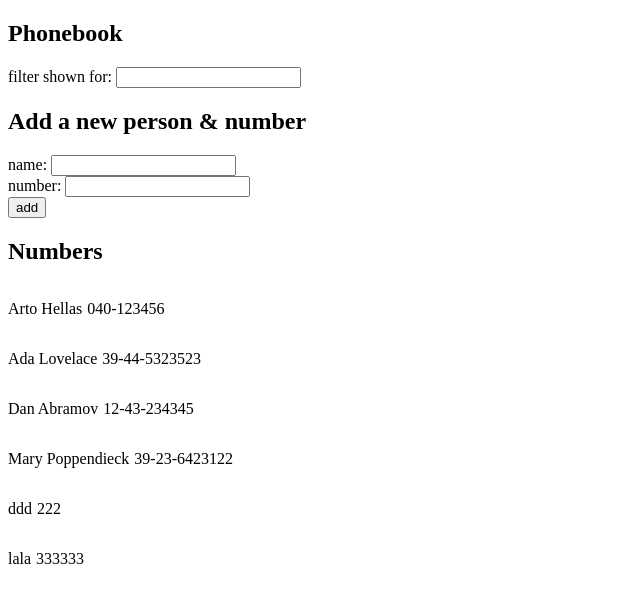
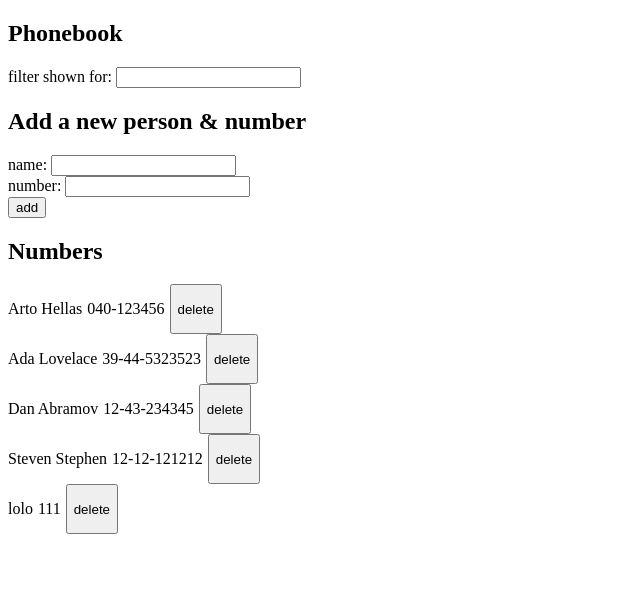
Before and after one commit to DemianVoksi/fullstackopen, a React (Vite) app in the folder part2/phonebook/: page / in a window 1280 px wide. Shown: the top 602 px of the page, without its empty margins (0-640 px from the left). Built offline with nearby package versions, Linux system fonts and the light colour scheme; data requests are answered from the project's data file.

Commit message:
2.14 & 2.15

```diff
--- a/part2/phonebook/db.json
+++ b/part2/phonebook/db.json
@@ -16,19 +16,14 @@
       "id": "3"
     },
     {
-      "name": "Mary Poppendieck",
-      "number": "39-23-6423122",
-      "id": "4"
+      "id": "c0a1",
+      "name": "Steven Stephen",
+      "number": "12-12-121212"
     },
     {
-      "id": "e712",
-      "name": "ddd",
-      "number": "222"
-    },
-    {
-      "id": "5283",
-      "name": "lala",
-      "number": "333333"
+      "name": "lolo",
+      "number": "111",
+      "id": "fa48"
     }
   ]
 }
--- a/part2/phonebook/src/App.jsx
+++ b/part2/phonebook/src/App.jsx
@@ -1,5 +1,5 @@
 import { useEffect, useState } from 'react';
-import { addData, getData } from './backend/backendFunctions';
+import { addData, editData, getData } from './backend/backendFunctions';
 import Filter from './components/filter';
 import PersonForm from './components/person-form';
 import PersonsList from './components/persons-list';
@@ -53,11 +53,21 @@ const App = () => {
 		}
 	}
 
+	async function handleAddData() {
+		await addData(newName, newNumber);
+	}
+
+	async function handleEditData() {
+		const existingUser = persons.filter((person) => person.name === newName);
+		alert(
+			`${newName} is already added to your phonebook, replace the old number with the new one?`
+		);
+		await editData(existingUser[0].id, existingUser[0].name, newNumber);
+	}
+
 	async function addNewPerson(e) {
 		e.preventDefault();
-		checkIfNameExists(newName)
-			? alert(`"${newName}" is already added to your phonebook.`)
-			: await addData(newName, newNumber);
+		checkIfNameExists(newName) ? await handleEditData() : await handleAddData();
 		setNewName('');
 		setNewNumber('');
 		await fetchData();
@@ -76,7 +86,7 @@ const App = () => {
 				handleNumberChange={handleNumberChange}
 			/>
 			<h2>Numbers</h2>
-			<PersonsList filteredPersons={filteredPersons} />
+			<PersonsList filteredPersons={filteredPersons} fetchData={fetchData} />
 		</div>
 	);
 };
--- a/part2/phonebook/src/backend/backendFunctions.jsx
+++ b/part2/phonebook/src/backend/backendFunctions.jsx
@@ -19,3 +19,22 @@ export const addData = async (newName, newNumber) => {
 		console.log(error);
 	}
 };
+
+export const removeData = async (id) => {
+	try {
+		await axios.delete(`http://localhost:3001/persons/${id}`);
+	} catch (error) {
+		console.error(error);
+	}
+};
+
+export const editData = async (id, name, number) => {
+	try {
+		await axios.put(`http://localhost:3001/persons/${id}`, {
+			name: name,
+			number: number,
+		});
+	} catch (error) {
+		console.error(error);
+	}
+};
--- a/part2/phonebook/src/components/persons-list.jsx
+++ b/part2/phonebook/src/components/persons-list.jsx
@@ -1,6 +1,12 @@
 import React from 'react';
+import { removeData } from '../backend/backendFunctions';
 
-const PersonsList = ({ filteredPersons }) => {
+const PersonsList = ({ filteredPersons, fetchData }) => {
+	const handleRemove = async (id) => {
+		await removeData(id);
+		await fetchData();
+	};
+
 	return (
 		<div>
 			{filteredPersons.map((person, index) => (
@@ -12,7 +18,8 @@ const PersonsList = ({ filteredPersons }) => {
 					}}
 				>
 					<p style={{ marginRight: '5px' }}>{person.name}</p>
-					<p>{person.number}</p>
+					<p style={{ marginRight: '5px' }}>{person.number}</p>
+					<button onClick={() => handleRemove(person.id)}>delete</button>
 				</div>
 			))}
 		</div>
```
